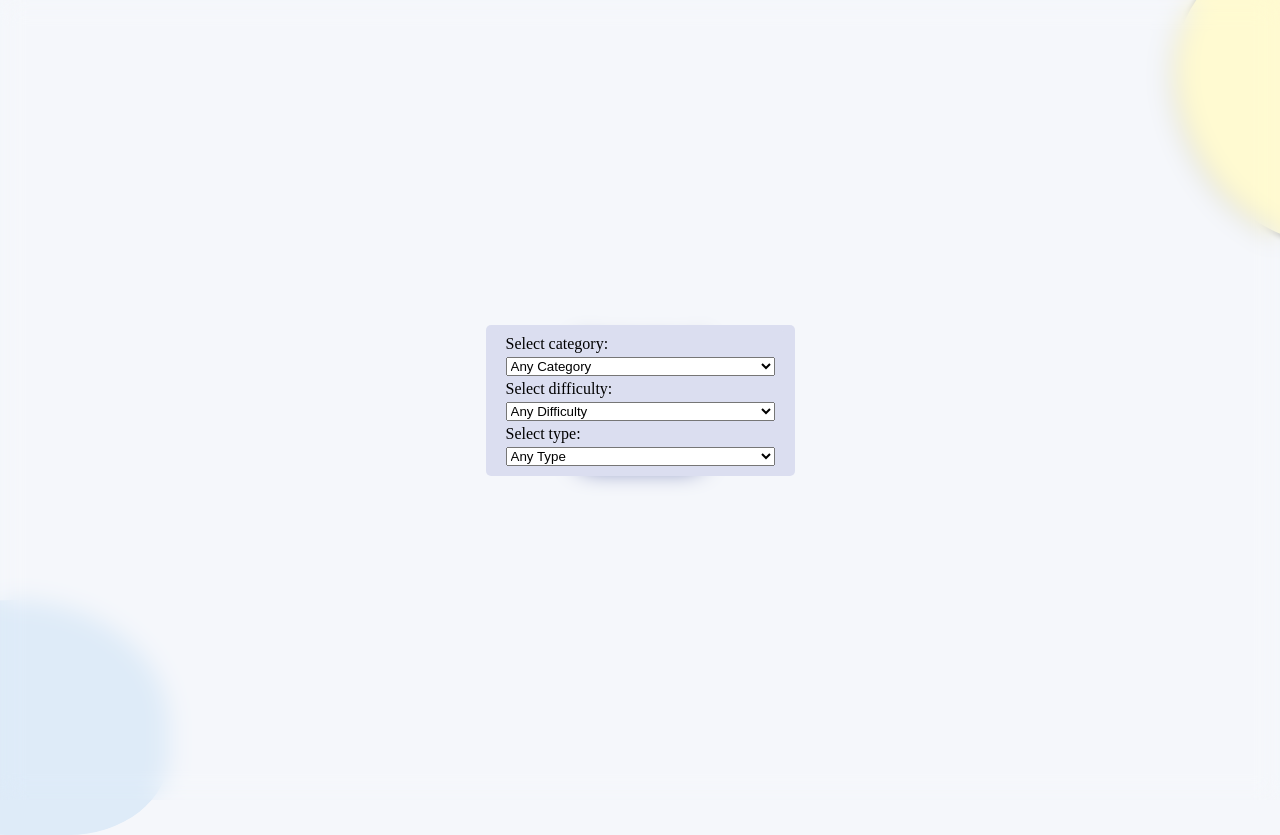
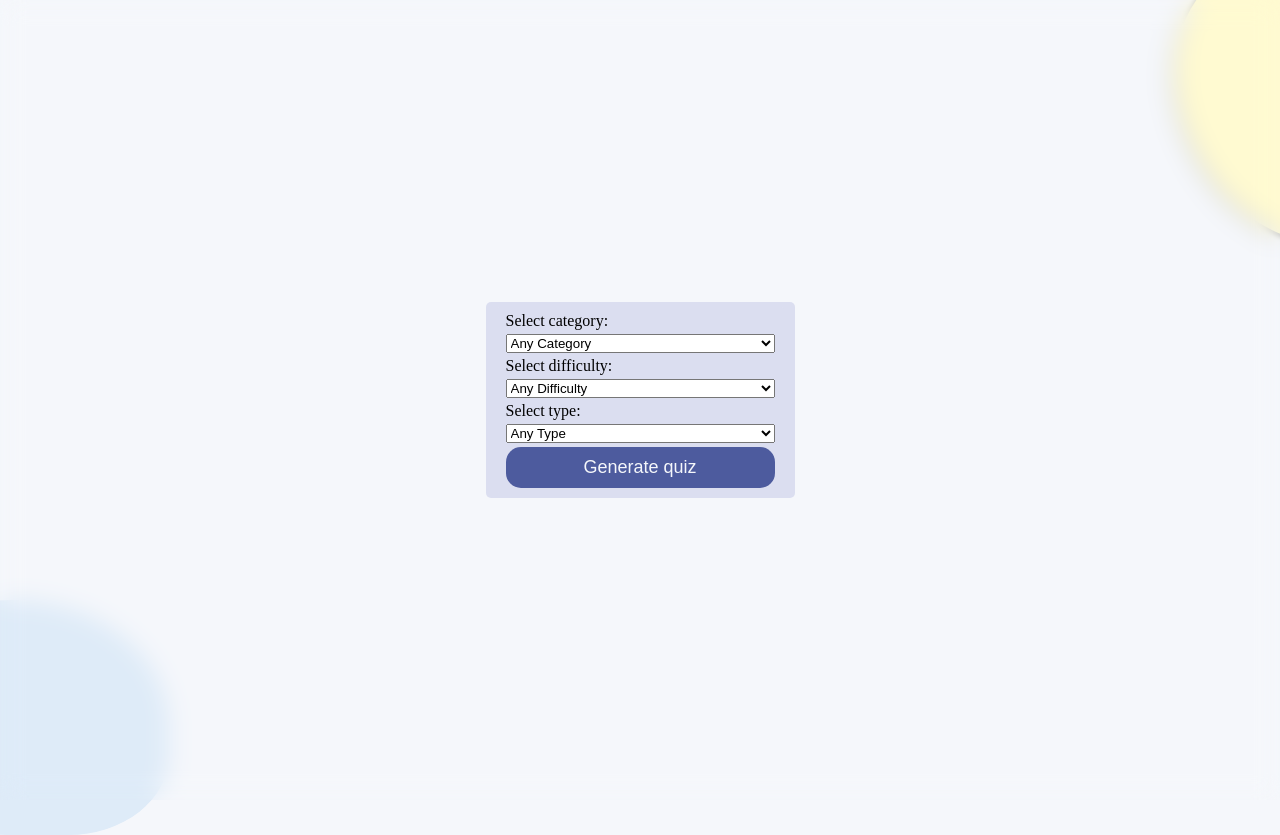
Before and after one commit to ali-a-ahmed1097/quizzical-app, a React (Vite) app: page / in a window 1280 px wide. Shown: the top 835 px of the page. Built offline with nearby package versions, Linux system fonts and the light colour scheme.

Commit message:
Added a submit button to overlay. There is now a 'single source of truth' on the input forms. Clicking submit now generates a link.

```diff
--- a/src/components/Overlay.jsx
+++ b/src/components/Overlay.jsx
@@ -1,22 +1,45 @@
 import React from "react";
 import { category } from '../assets/categories';
 
-export default function Overlay() {
+export default function Overlay(props) {
+    const [values, setValues] = React.useState({cat: 8, diff: 0, type: 0});
 
     const trivia = category.trivia.map((t, i) => <option key={i} value={i+8} >{t}</option>);
     const difficulty = category.difficulty.map((d, i) => <option key={i} value={i} >{d}</option>);
     const type = category.type.map((t, i) => <option key={i} value={i} >{t}</option>);
 
+    function handleChange(event) {
+        const {name, value} = event.target;
+        setValues(oldValues => (
+            {...oldValues, [name]: value}
+        ));
+    }
+
+    function generateLink(event) {
+        event.preventDefault();
+        const c = (values.cat - 0) === 8 ? '' : `&category=${values.cat}`;
+        const d = (values.diff - 0) ? `&difficulty=${category.difficulty[values.diff].toLowerCase()}` : '';
+        let t = '';
+
+        if (values.type - 0 === 1) t = '&type=multiple';
+        else if (values.type - 0 === 2) t = '&type=boolean';
+
+        const link = `https://opentdb.com/api.php?amount=5${c}${d}${t}`;
+
+        console.log(link);
+    }
+
     return (
         <div className="full-overlay">
             <div className="input-overlay">
-                <form className="input-overlay">
-                    <label htmlFor="category">Select category:</label>
-                    <select name="category"> {trivia} </select>
-                    <label htmlFor="difficulty">Select difficulty:</label>
-                    <select name="difficulty">{difficulty}</select>
+                <form className="input-overlay" onSubmit={generateLink}>
+                    <label htmlFor="cat">Select category:</label>
+                    <select name="cat" onChange={handleChange} value={values.cat}> {trivia} </select>
+                    <label htmlFor="diff">Select difficulty:</label>
+                    <select name="diff" onChange={handleChange} value={values.diff}>{difficulty}</select>
                     <label htmlFor="type">Select type:</label>
-                    <select name="type">{type}</select>
+                    <select name="type" onChange={handleChange} value={values.type}>{type}</select>
+                    <button>Generate quiz</button>
                 </form>
             </div>
         </div>
```
